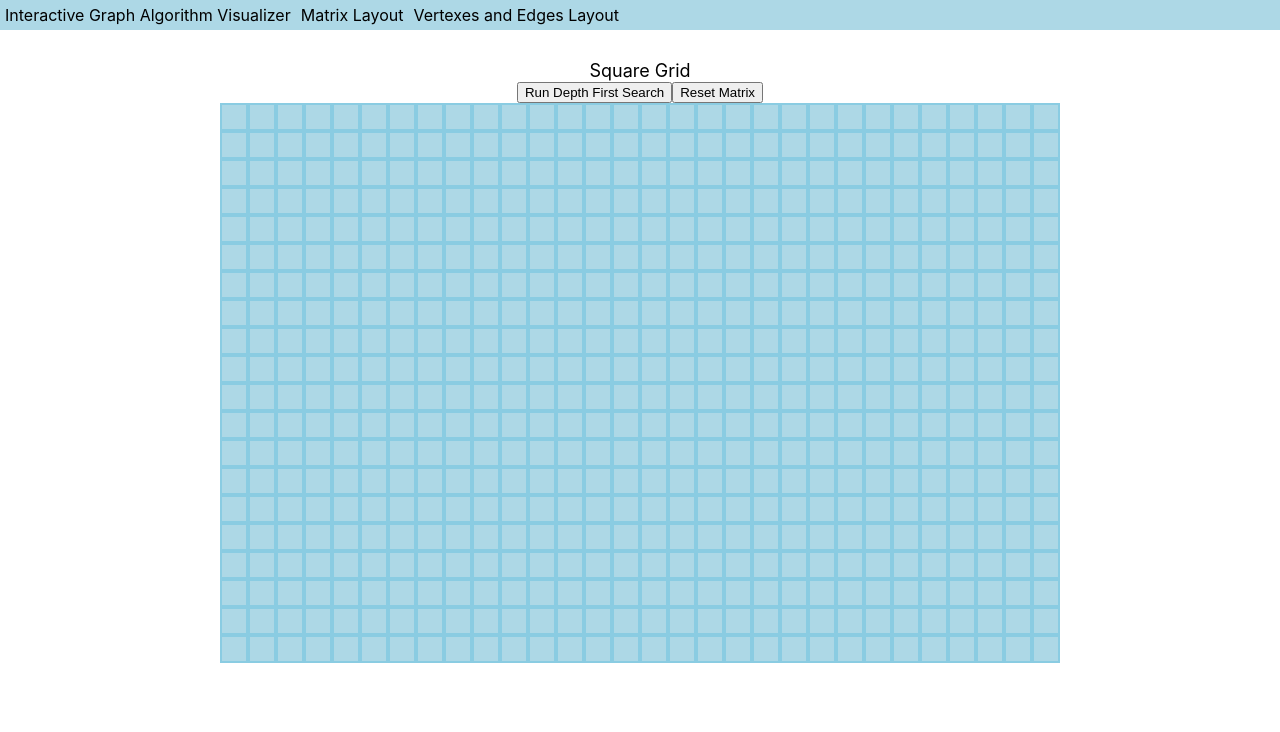
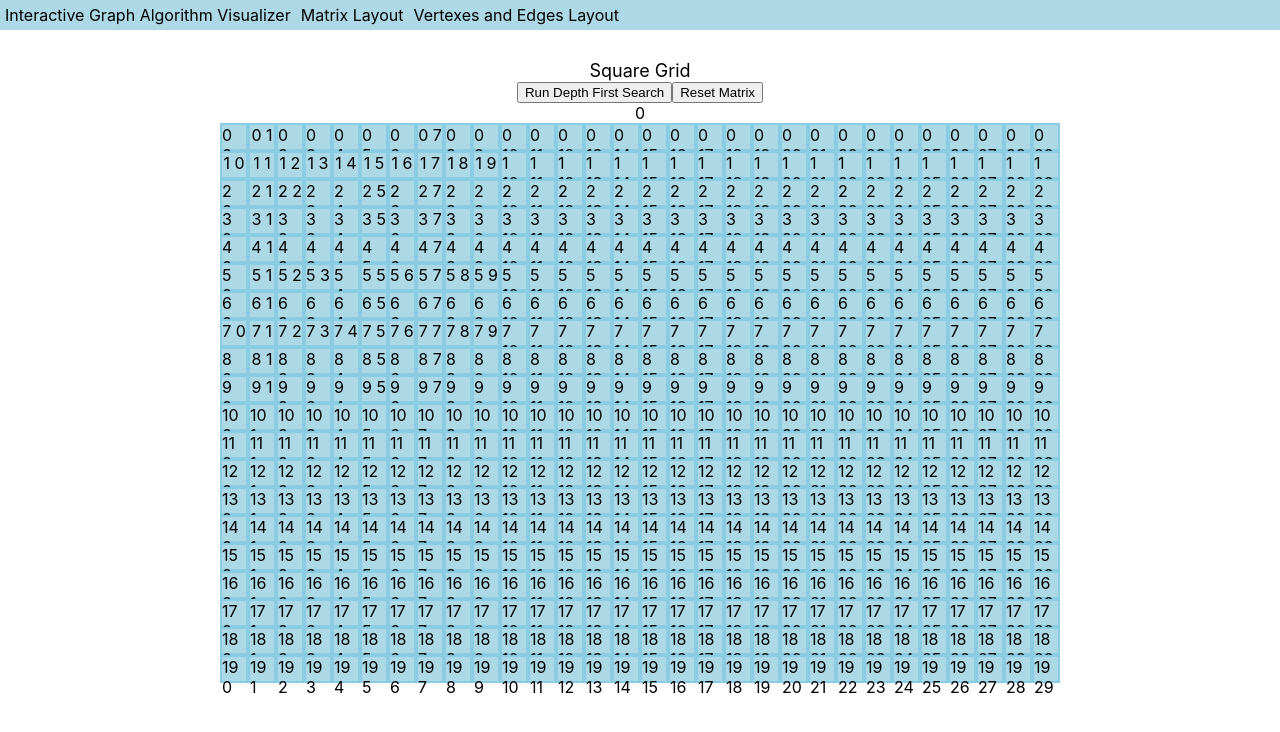
Before and after one commit to DanielJDupont/graph-algos, a Next.js app: page / in a window 1280 px wide. Shown: the top 732 px of the page. Built offline with nearby package versions, Linux system fonts and the light colour scheme.

Commit message:
corrected orientation of grid, tried countless number of methods to render dfs instead of bfs but all did not work

```diff
--- a/components/matrix/index.dataTypes.ts
+++ b/components/matrix/index.dataTypes.ts
@@ -6,4 +6,5 @@
 export interface Square {
   id: string;
   isProcessed: boolean;
+  isDisplayed: boolean;
 }
--- a/components/matrix/index.module.scss
+++ b/components/matrix/index.module.scss
@@ -12,6 +12,10 @@
   }
 
   .squareContainer {
+    display: flex;
+    flex-direction: column;
+
+    .row {
       display: flex;
 
       @mixin square {
@@ -32,3 +36,4 @@
       }
     }
   }
+}
--- a/components/matrix/index.tsx
+++ b/components/matrix/index.tsx
@@ -1,4 +1,4 @@
-import { useState } from 'react';
+import { useEffect, useState } from 'react';
 import clsx from 'clsx';
 
 import { Square } from './index.dataTypes';
@@ -6,56 +6,46 @@ import { useMediaQuery } from './index.hooks';
 import styles from './index.module.scss';
 
 export const Matrix = () => {
+  const [processList, setProcessList] = useState([]);
   const [matrix, setMatrix] = useState(
-    [...Array(30)].map((_, i) =>
-      [...Array(20)].map((_, j) => ({
+    [...Array(20)].map((_, i) =>
+      [...Array(30)].map((_, j) => ({
         id: i + ' ' + j,
         isProcessed: false,
+        isDisplayed: false,
       }))
     )
   );
 
   const resetMatrix = () => {
+    setProcessList([]);
     setMatrix(
-      [...Array(30)].map((_, i) =>
-        [...Array(20)].map((_, j) => ({
+      [...Array(20)].map((_, i) =>
+        [...Array(30)].map((_, j) => ({
           id: i + ' ' + j,
           isProcessed: false,
+          isDisplayed: false,
         }))
       )
     );
   };
 
   const depthFirstSearch = async (i: number, j: number) => {
-    console.log('running');
-    // Delay so it appears to animate for the user.
-    await setTimeout(() => {}, 100);
-
     // Ensure that the current grid square we are on is defined at i and j.
     if (i >= 0 && i < matrix.length) {
       if (j >= 0 && j < matrix[i].length) {
         if (matrix[i][j].isProcessed) return;
         matrix[i][j].isProcessed = true;
 
-        setMatrix(
-          matrix.map((row, _i) =>
-            row.map((square, _j) => {
-              if (i === _i && j === _j) square.isProcessed = true;
-              return square;
-            })
-          )
-        );
+        setProcessList((oldList) => [...oldList, matrix[i][j].id]);
 
-        await setTimeout(() => {
-          depthFirstSearch(i, j + 1);
-          depthFirstSearch(i + 1, j);
-          depthFirstSearch(i, j - 1);
-          depthFirstSearch(i - 1, j);
-        }, 100);
         // Travel top, right, bottom, left
+        depthFirstSearch(i - 1, j);
+        depthFirstSearch(i, j + 1);
+        depthFirstSearch(i + 1, j);
+        depthFirstSearch(i, j - 1);
       }
     }
-
     return;
   };
 
@@ -70,6 +60,12 @@ export const Matrix = () => {
         <button onClick={() => resetMatrix()}>Reset Matrix</button>
       </div>
 
+      {processList.length}
+
+      {/* {processList.map((id) => (
+        <div>{id}</div>
+      ))} */}
+
       {/* A grid that holds all of the squares. */}
       <div className={styles.squareContainer}>
         {matrix.map((row) => (
@@ -81,7 +77,9 @@ export const Matrix = () => {
                   styles.unprocessedSquare,
                   square.isProcessed && styles.processedSquare
                 )}
-              />
+              >
+                {square.id}
+              </div>
             ))}
           </div>
         ))}
```
Lines whose indentation alone changed are shown as unchanged.
